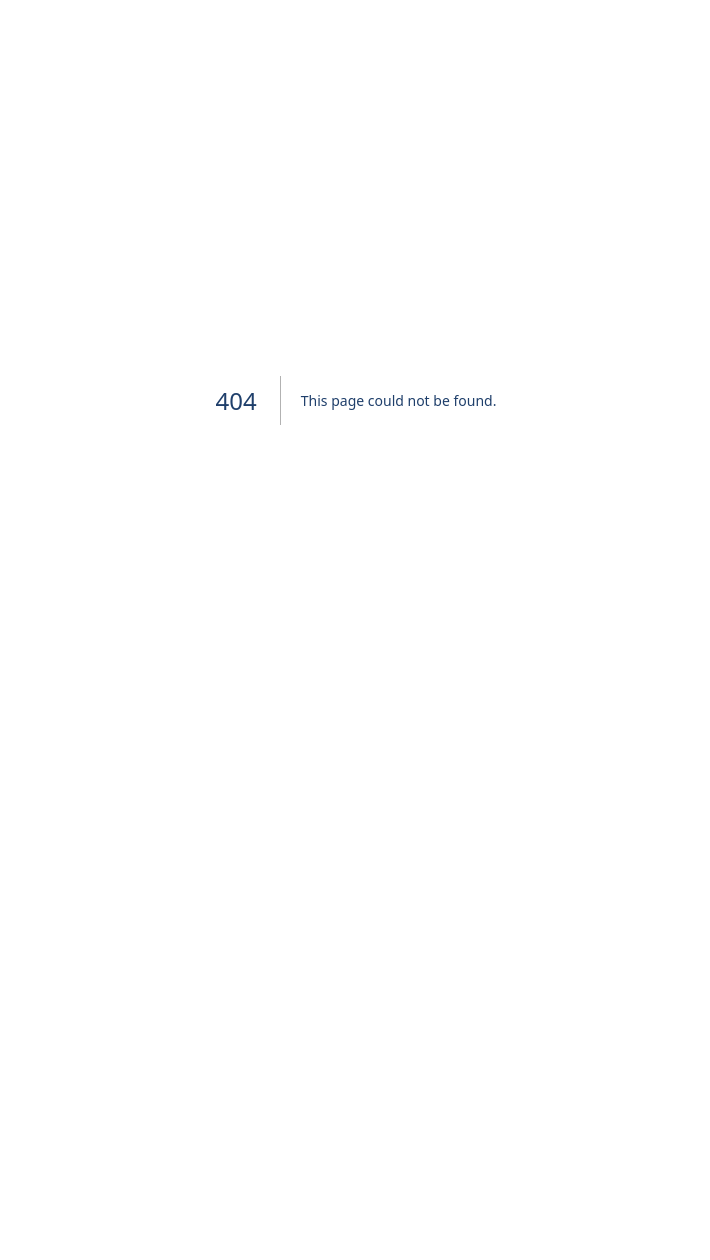
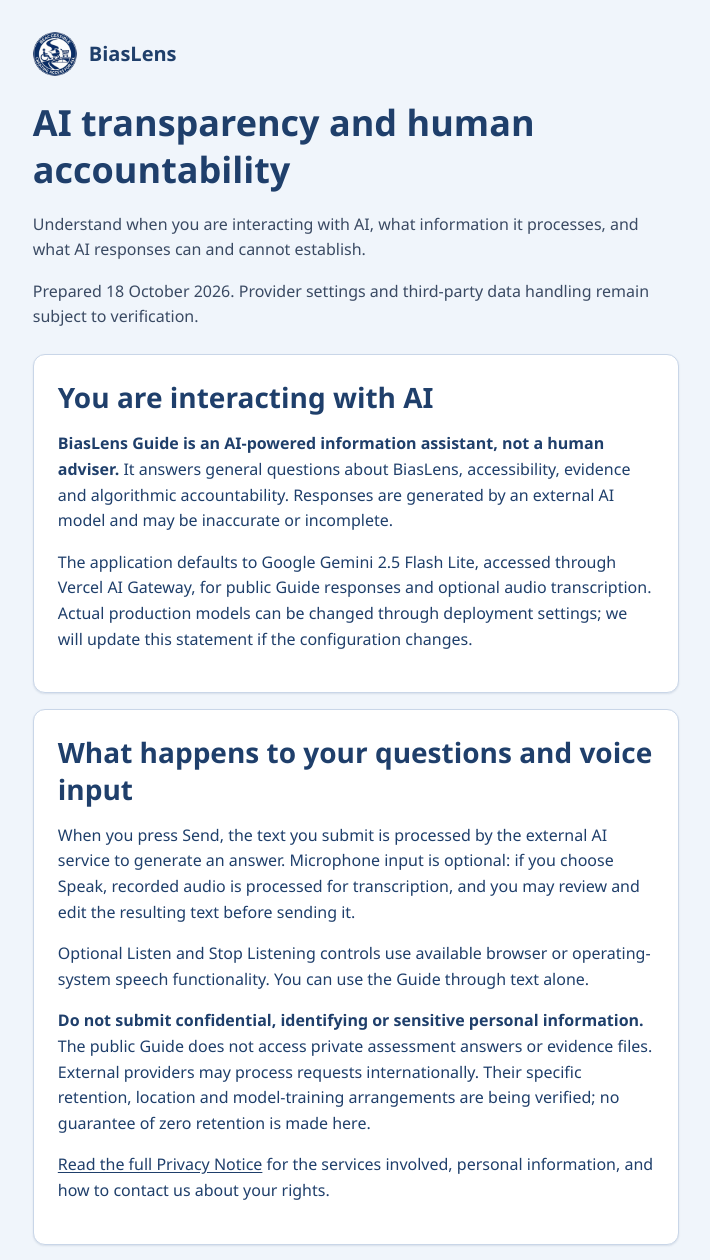
Before and after one commit to laggiesfl/BiasLens-Full-Platform, a Next.js app: page /ai-transparency in a window 1280 px wide. Before the commit this address had no page. Shown: the top 1260 px of the page, without its empty margins (284-994 px from the left). Before the commit the page ends 800 px from the top, so only its background shows below. Built offline with nearby package versions, Linux system fonts and the light colour scheme.

Commit message:
feat: add public AI transparency and human accountability statement

```diff
--- /dev/null
+++ b/src/app/ai-transparency/page.tsx
@@ -0,0 +1,48 @@
+import Link from "next/link";
+import { Logo } from "@/components/Logo";
+
+export const metadata = {
+  title: "AI transparency and human accountability — BiasLens",
+  description: "How BiasLens uses AI, how public Guide questions and optional audio are processed, and why findings require human review.",
+};
+
+export default function AiTransparencyPage() {
+  return (
+    <main id="main-content" style={{ maxWidth: "75ch", margin: "0 auto", padding: "32px 20px 64px" }}>
+      <div className="cluster" style={{ gap: 12, marginBottom: 24 }}>
+        <Logo />
+        <span style={{ fontSize: "1.25rem", fontWeight: 700 }}>BiasLens</span>
+      </div>
+      <header className="page-header">
+        <h1>AI transparency and human accountability</h1>
+        <p>Understand when you are interacting with AI, what information it processes, and what AI responses can and cannot establish.</p>
+        <p className="muted">Prepared 18 October 2026. Provider settings and third-party data handling remain subject to verification.</p>
+      </header>
+      <section className="card stack" aria-labelledby="guide-ai">
+        <h2 id="guide-ai">You are interacting with AI</h2>
+        <p><strong>BiasLens Guide is an AI-powered information assistant, not a human adviser.</strong> It answers general questions about BiasLens, accessibility, evidence and algorithmic accountability. Responses are generated by an external AI model and may be inaccurate or incomplete.</p>
+        <p>The application defaults to Google Gemini 2.5 Flash Lite, accessed through Vercel AI Gateway, for public Guide responses and optional audio transcription. Actual production models can be changed through deployment settings; we will update this statement if the configuration changes.</p>
+      </section>
+      <section className="card stack" aria-labelledby="information">
+        <h2 id="information">What happens to your questions and voice input</h2>
+        <p>When you press Send, the text you submit is processed by the external AI service to generate an answer. Microphone input is optional: if you choose Speak, recorded audio is processed for transcription, and you may review and edit the resulting text before sending it.</p>
+        <p>Optional Listen and Stop Listening controls use available browser or operating-system speech functionality. You can use the Guide through text alone.</p>
+        <p><strong>Do not submit confidential, identifying or sensitive personal information.</strong> The public Guide does not access private assessment answers or evidence files. External providers may process requests internationally. Their specific retention, location and model-training arrangements are being verified; no guarantee of zero retention is made here.</p>
+        <p><Link href="/privacy">Read the full Privacy Notice</Link> for the services involved, personal information, and how to contact us about your rights.</p>
+      </section>
+      <section className="card stack" aria-labelledby="assessment">
+        <h2 id="assessment">AI guidance is not a verified assessment</h2>
+        <p>BiasLens structured assessments are distinct from its public generative-AI Guide. Guide answers are not verified findings, proof of discrimination, legal advice, or a certification of compliance.</p>
+        <p>Bias risks and findings require suitable evidence, context, uncertainty assessment, and human review before conclusions are drawn.</p>
+        <p><strong>A signal is not a finding. A finding is not proof.</strong></p>
+      </section>
+      <section className="card stack" aria-labelledby="accountability">
+        <h2 id="accountability">Human accountability and accessibility</h2>
+        <p>BeAccessible is responsible for how BiasLens is designed, governed and used. Visitors can choose typed input and can control recording and read-aloud; the Guide remains available alongside the website rather than requiring exclusive interaction.</p>
+        <p>Some independent accessibility testing is still outstanding. <Link href="/accessibility-statement">Read the Accessibility Statement</Link> for verified results, limitations and feedback arrangements.</p>
+        <p>Questions about AI use, a misleading answer or a privacy concern? Email <a href="mailto:hello@beaccessible.co.za">hello@beaccessible.co.za</a>.</p>
+      </section>
+      <p><Link href="/">Return to BiasLens</Link></p>
+    </main>
+  );
+}
```
